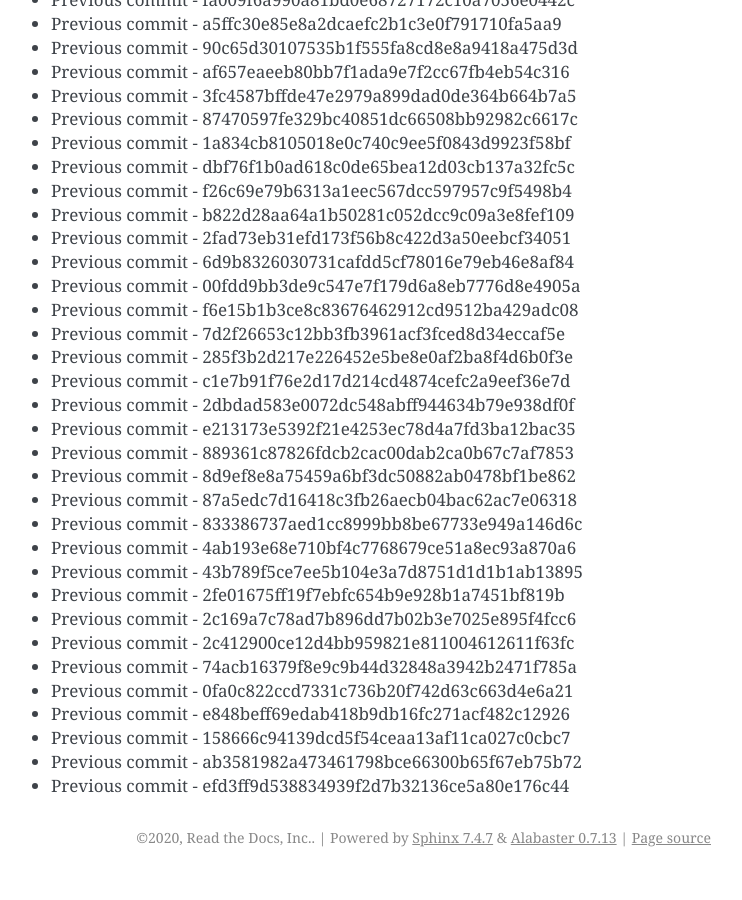
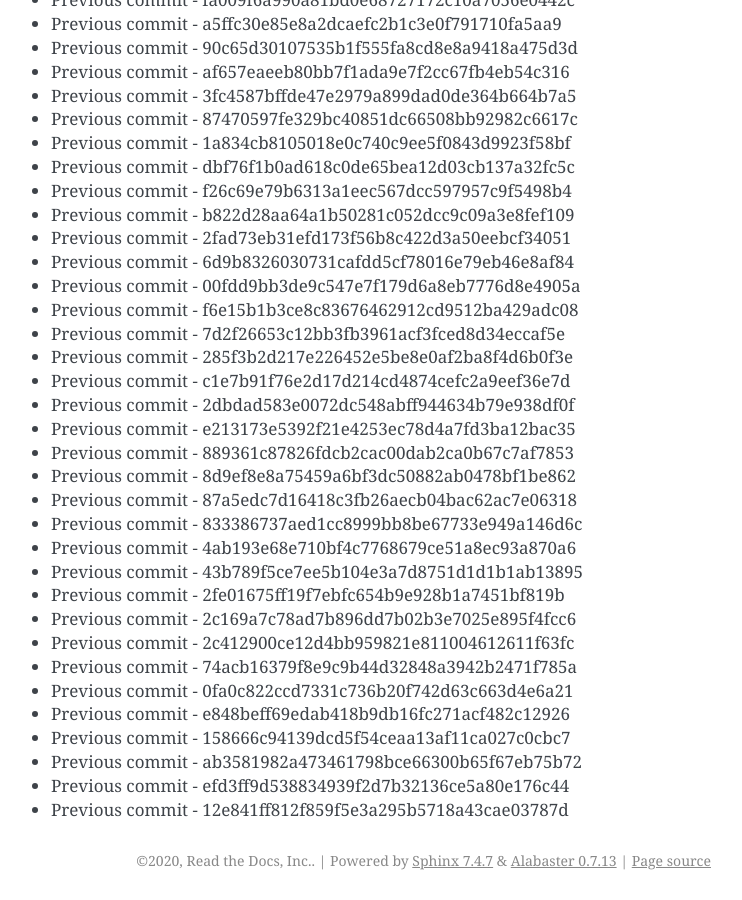
Before and after one commit to readthedocs/rtd-git-stresstest, a Sphinx documentation site: the page built from docs/updates.rst, in a window 1280 px wide and 900 px high, scrolled down 5700 px. Shown: the whole window, without its empty margins (399-1141 px from the left). Built offline with Sphinx 7.4.7, drawn with Linux system fonts in a browser that asks for light colours; before the commit the page ends 6577 px from its top, so only the background shows below that.

Commit message:
Generating commit from previous: 12e841ff812f859f5e3a295b5718a43cae03787d

```diff
--- a/docs/updates.rst
+++ b/docs/updates.rst
@@ -271,3 +271,4 @@ It can be tested for any performance characteristics.
 * Previous commit - 158666c94139dcd5f54ceaa13af11ca027c0cbc7
 * Previous commit - ab3581982a473461798bce66300b65f67eb75b72
 * Previous commit - efd3ff9d538834939f2d7b32136ce5a80e176c44
+* Previous commit - 12e841ff812f859f5e3a295b5718a43cae03787d
```
